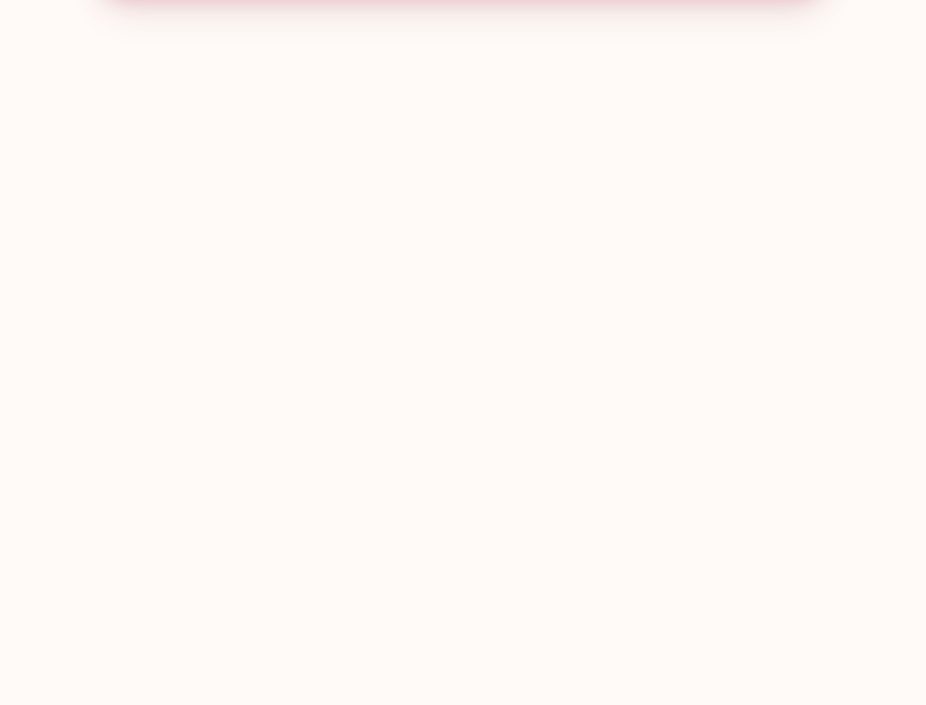
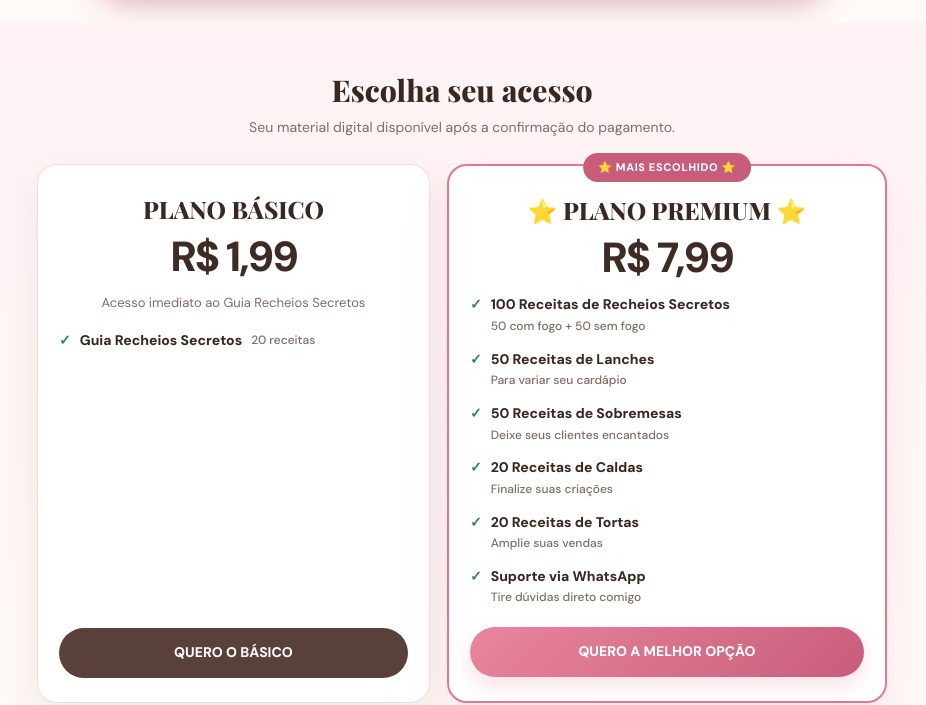
Before and after one commit to kauafreireaureliano-dot/recheios-spanish, a website: page public/index.html in a window 1280 px wide. Shown: the part 698-1403 px from the top of the page, without its empty margins (178-1104 px from the left). Before the commit the page ends 800 px from the top, so only its background shows below. Drawn offline with nearby package versions, Linux system fonts and the light colour scheme.

Commit message:
Show offer cards 3 seconds after page load

```diff
--- a/public/index.html
+++ b/public/index.html
@@ -153,13 +153,8 @@ function showPlans(){
  plans.classList.add('visible');
  afterVideo.classList.add('visible');
 }
-// Após a primeira rolagem da página, revela os cards em 3 segundos.
-let revealTimerStarted = false;
-window.addEventListener('scroll', () => {
- if(revealTimerStarted) return;
- revealTimerStarted = true;
- setTimeout(showPlans, 3000);
-}, { passive: true });
+// Revela os cards automaticamente 3 segundos após a entrada na página.
+setTimeout(showPlans, 3000);
 </script>
 
 
```
